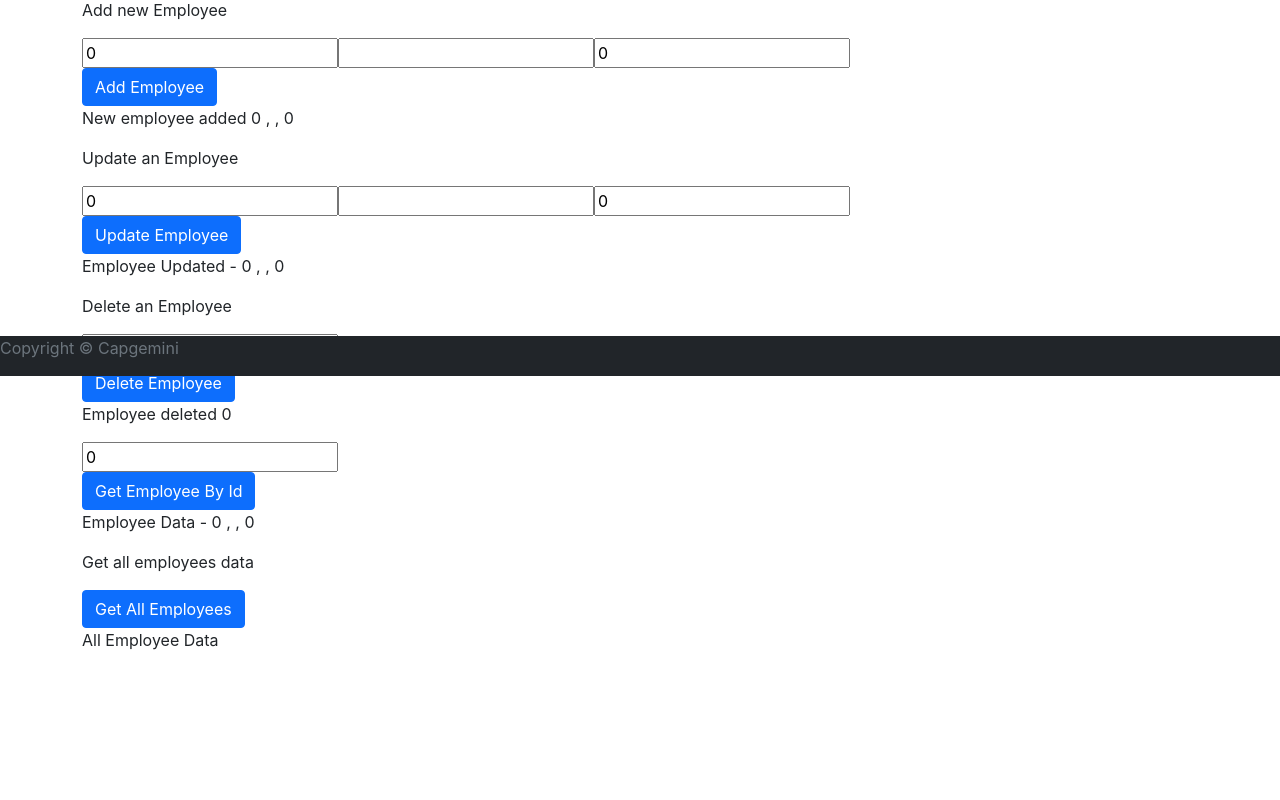
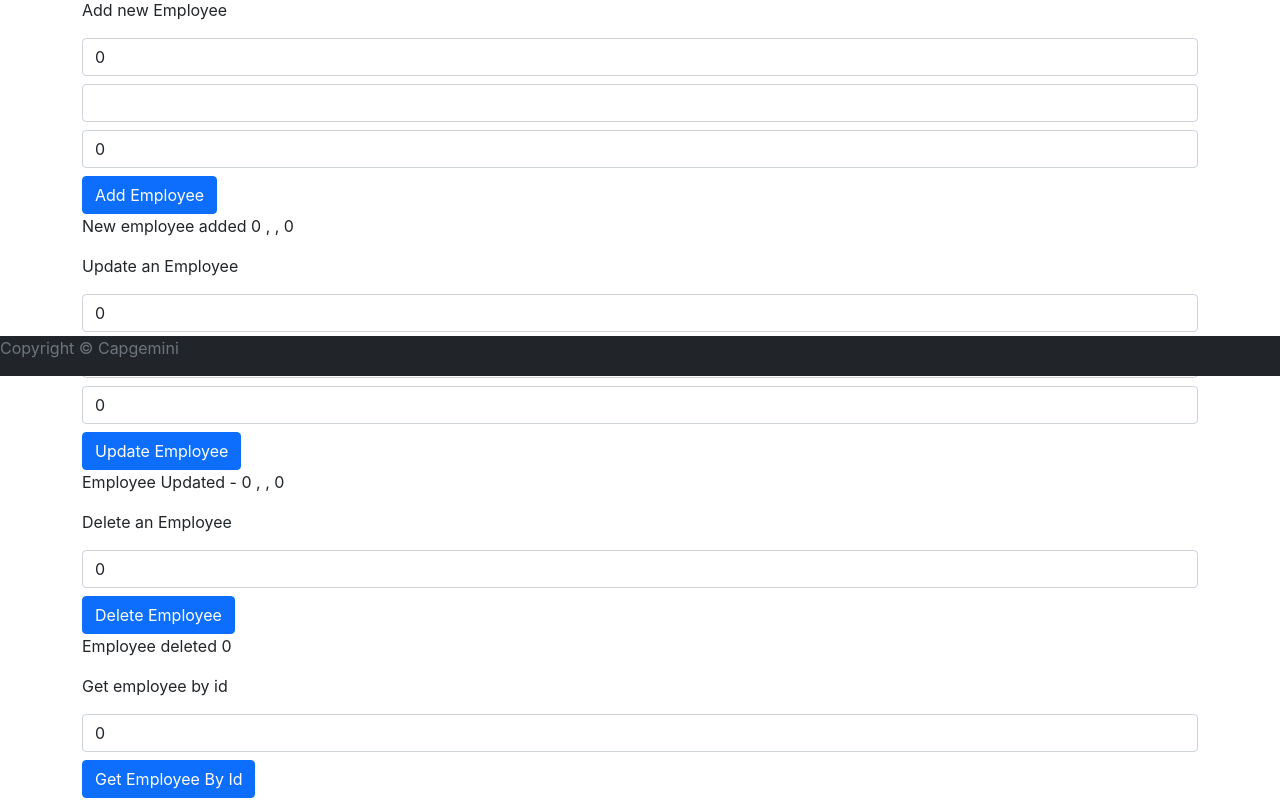
Before and after one commit to AKASHKASAR/cg-react-app, a React (Create React App) app: page /emp in a window 1280 px wide. Shown: the part 424-1224 px from the top of the page. Before the commit the page ends 1092 px from the top, so only its background shows below. Built offline with nearby package versions, Linux system fonts and the light colour scheme.

Commit message:
Update JavaData.js

```diff
--- a/src/components/training/JavaData.js
+++ b/src/components/training/JavaData.js
@@ -49,7 +49,7 @@ let JavaData = (props) => {
             });
     }
 
-    const submitGtEmployeById = (event) => {
+    const submitGetEmployeById = (event) => {
         axios.get(`/getEmployee/${emp.id}`)
             .then(
                 (response) => {
@@ -84,12 +84,18 @@ let JavaData = (props) => {
     }
 
     const submitDeleteEmployee = (event) => {
+        const userInput = window.confirm("Are you sure to delete the employee?");
+        if (userInput == true) {
             axios.delete(`/deleteEmployee/${emp.id}`)
                 .then((response) => {
                     console.log(response.data.name);
                 }).catch((error) => {
                     console.log(error.message)
                 });
+        } else {
+            console.log("You saved the employee!");
+
+        }
         event.preventDefault();
     }
 
@@ -102,7 +108,7 @@ let JavaData = (props) => {
             <button onClick={onTrigger}>Pass child emp to parent</button>
             <div>
                 <p>Add new Employee</p>
-                <form onSubmit={submitAddEmployee}>
+                <form onSubmit={submitAddEmployee} className="form form-group">
                     <div>
                         <input
                             type="number"
@@ -110,6 +116,7 @@ let JavaData = (props) => {
                             name="id"
                             value={emp.id}
                             placeholder="143" // add for other elements as well
+                            className="form-control mb-2"
                             onChange={handleEmployee}
                         />
                         <input
@@ -117,6 +124,7 @@ let JavaData = (props) => {
                             id="name"
                             name="name"
                             value={emp.name}
+                            className="form-control mb-2"
                             onChange={handleEmployee}
                         />
                         <input
@@ -124,17 +132,18 @@ let JavaData = (props) => {
                             id="salary"
                             name="salary"
                             value={emp.salary}
+                            className="form-control mb-2"
                             onChange={handleEmployee}
                         />
                     </div>
-                    <button type="submit" className="btn btn-primary">Add Employee</button>
+                    <button type="submit" className="btn btn-primary" >Add Employee</button>
                 </form>
                 <p> New employee added {emp.id} , {emp.name} , {emp.salary} </p>
             </div>
 
             <div>
                 <p>Update an Employee</p>
-                <form onSubmit={submitUpdateEmployee}>
+                <form onSubmit={submitUpdateEmployee} className="form form-group">
                     <div>
                         <input
                             type="number"
@@ -142,6 +151,7 @@ let JavaData = (props) => {
                             name="id"
                             value={emp.id}
                             placeholder="143" // add for other elements as well
+                            className="form-control mb-2"
                             onChange={handleEmployee}
                         />
                         <input
@@ -149,6 +159,7 @@ let JavaData = (props) => {
                             id="name"
                             name="name"
                             value={emp.name}
+                            className="form-control mb-2"
                             onChange={handleEmployee}
                         />
                         <input
@@ -156,6 +167,7 @@ let JavaData = (props) => {
                             id="salary"
                             name="salary"
                             value={emp.salary}
+                            className="form-control mb-2"
                             onChange={handleEmployee}
                         />
                     </div>
@@ -168,7 +180,7 @@ let JavaData = (props) => {
 
             <div>
                 <p>Delete an Employee</p>
-                <form onSubmit={submitDeleteEmployee}>
+                <form onSubmit={submitDeleteEmployee} className="form form-group" >
                     <div>
                         <input
                             type="number"
@@ -176,6 +188,7 @@ let JavaData = (props) => {
                             name="id"
                             value={emp.id}
                             placeholder="143" // add for other elements as well
+                            className="form-control mb-2"
                             onChange={handleEmployee}
                         />
                     </div>
@@ -187,7 +200,8 @@ let JavaData = (props) => {
 
 
             <div>
-                <form onSubmit={submitGtEmployeById}>
+                <p>Get employee by id</p>
+                <form onSubmit={submitGetEmployeById} className="form form-group">
                     <div>
                         <input
                             type="number"
@@ -195,6 +209,7 @@ let JavaData = (props) => {
                             name="id"
                             value={emp.id}
                             onChange={handleEmployee}
+                            className="form-control mb-2"
                         // onChange={handleEmployee}
                         />
                     </div>
```
Lines whose indentation alone changed are shown as unchanged.
